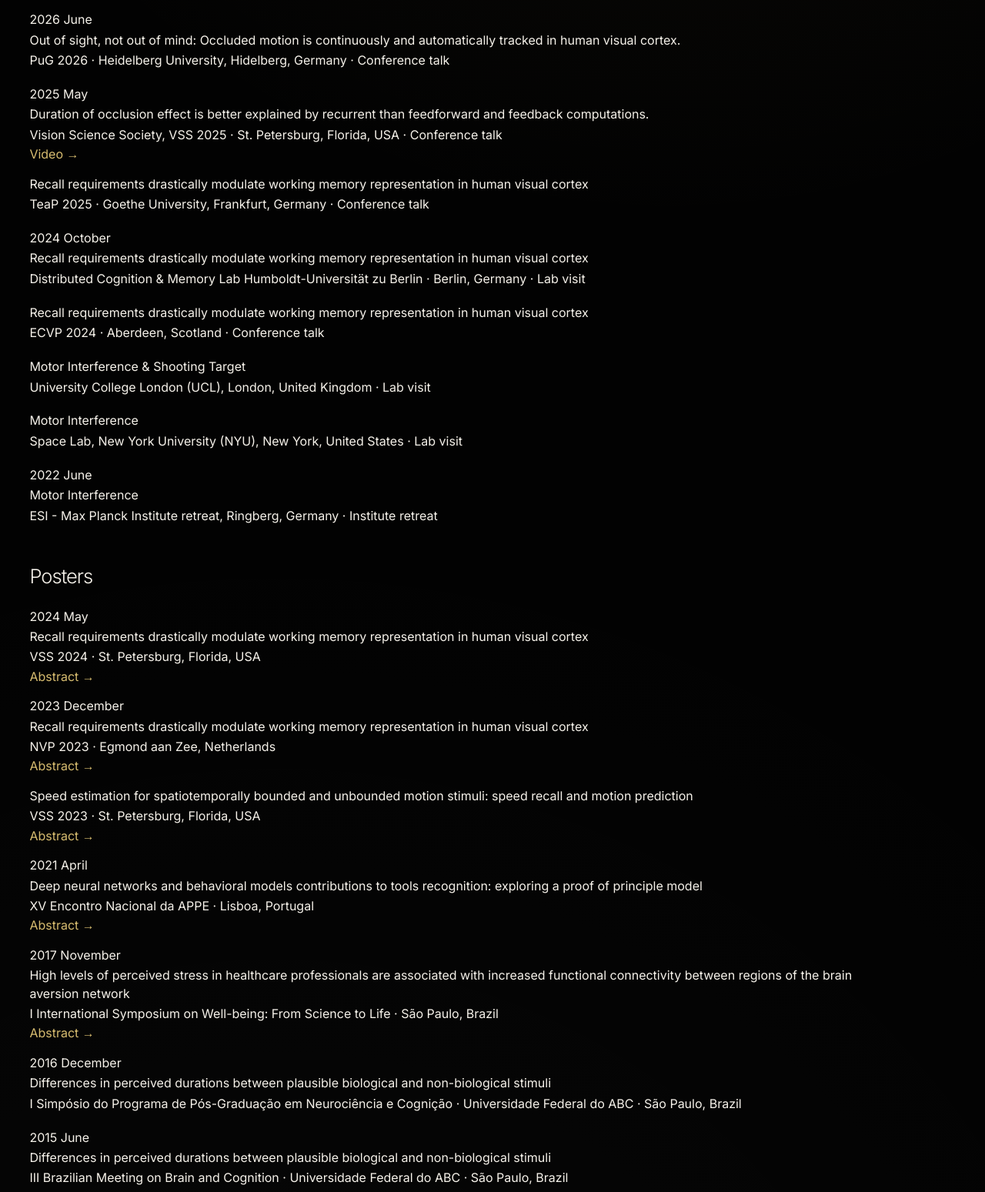
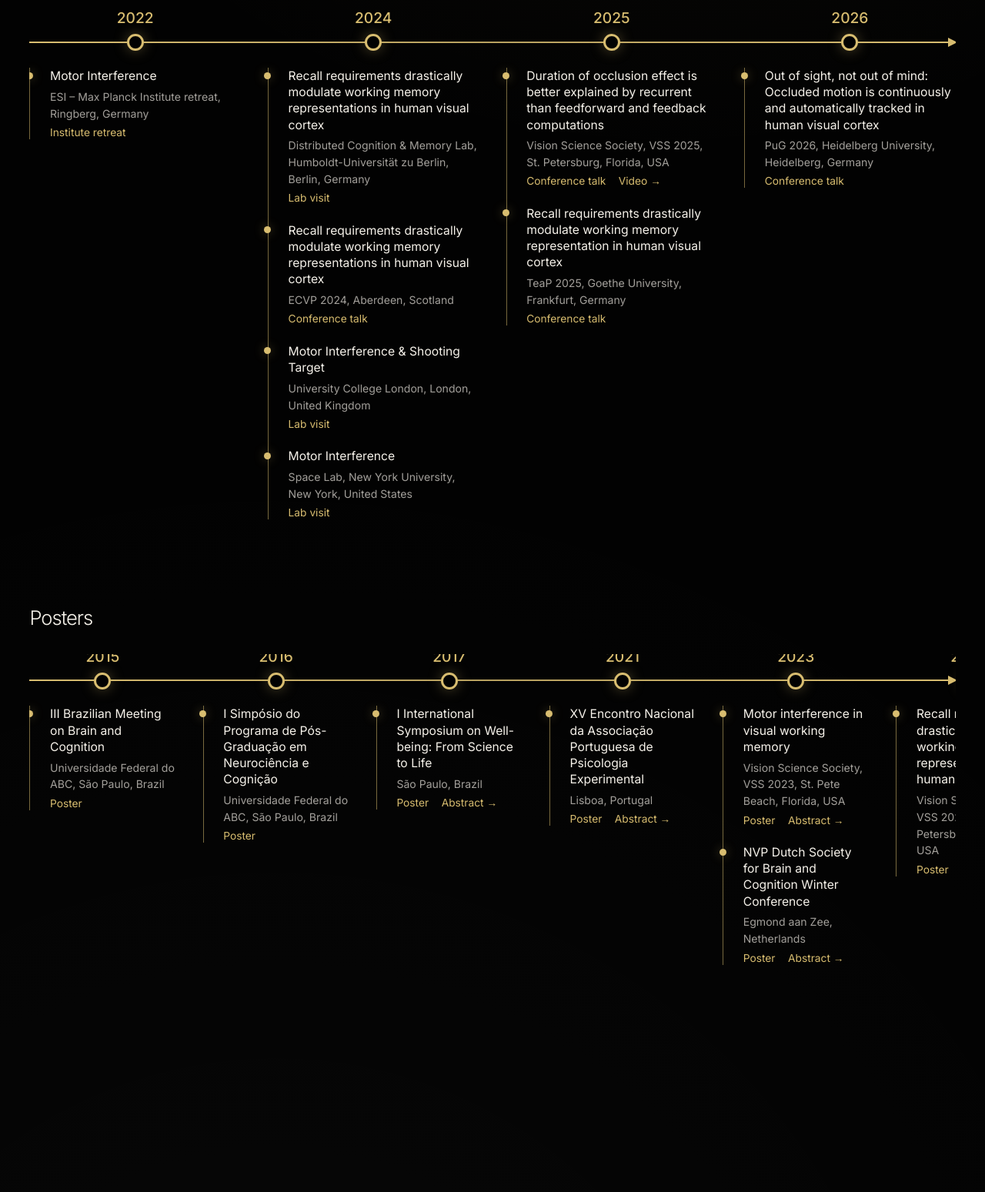
Before and after one commit to Gmgiorjiani/gmgiorjiani.github.io, a plain HTML site: page index.html in a window 1280 px wide. Shown: the part 3080-4629 px from the top of the page at 77% size. Drawn offline with Linux system fonts and the light colour scheme.

Commit message:
Update index.html

```diff
--- a/index.html
+++ b/index.html
@@ -275,103 +275,182 @@
 
   <h3>Talks</h3>
 
-    <div class="presentation-list">
+  <div class="horizontal-timeline talks-timeline">
 
-      <article class="presentation">
-        <p class="pub-year">2026 June</p>
-        <p>Out of sight, not out of mind: Occluded motion is continuously and automatically tracked in human visual cortex.</p>
-        <p>PuG 2026 · Heidelberg University, Hidelberg, Germany · Conference talk</p>
+    <div class="timeline-line"></div>
+
+    <article class="timeline-year year-2022">
+      <div class="year-marker"></div>
+      <h4>2022</h4>
+
+      <div class="timeline-items">
+        <div class="timeline-item">
+          <h5>Motor Interference</h5>
+          <p>ESI – Max Planck Institute retreat, Ringberg, Germany</p>
+          <span>Institute retreat</span>
+        </div>
+      </div>
     </article>
 
-      <article class="presentation">
-        <p class="pub-year">2025 May</p>
-        <p>Duration of occlusion effect is better explained by recurrent than feedforward and feedback computations.</p>
-        <p>Vision Science Society, VSS 2025 · St. Petersburg, Florida, USA · Conference talk</p>
-        <a href="https://youtu.be/Qxn8h3v8CIo?si=yVAQEmOzNrwlq3vS" target="_blank" rel="noopener">Video →</a>
+    <article class="timeline-year year-2024">
+      <div class="year-marker"></div>
+      <h4>2024</h4>
+
+      <div class="timeline-items">
+        <div class="timeline-item">
+          <h5>Recall requirements drastically modulate working memory representations in human visual cortex</h5>
+          <p>Distributed Cognition & Memory Lab, Humboldt-Universität zu Berlin, Berlin, Germany</p>
+          <span>Lab visit</span>
+        </div>
+
+        <div class="timeline-item">
+          <h5>Recall requirements drastically modulate working memory representations in human visual cortex</h5>
+          <p>ECVP 2024, Aberdeen, Scotland</p>
+          <span>Conference talk</span>
+        </div>
+
+        <div class="timeline-item">
+          <h5>Motor Interference & Shooting Target</h5>
+          <p>University College London, London, United Kingdom</p>
+          <span>Lab visit</span>
+        </div>
+
+        <div class="timeline-item">
+          <h5>Motor Interference</h5>
+          <p>Space Lab, New York University, New York, United States</p>
+          <span>Lab visit</span>
+        </div>
+      </div>
     </article>
 
-      <article class="presentation">
-        <p>Recall requirements drastically modulate working memory representation in human visual cortex</p>
-        <p>TeaP 2025 · Goethe University, Frankfurt, Germany · Conference talk</p>
+    <article class="timeline-year year-2025">
+      <div class="year-marker"></div>
+      <h4>2025</h4>
+
+      <div class="timeline-items">
+        <div class="timeline-item">
+          <h5>Duration of occlusion effect is better explained by recurrent than feedforward and feedback computations</h5>
+          <p>Vision Science Society, VSS 2025, St. Petersburg, Florida, USA</p>
+          <span>Conference talk</span>
+          <a href="https://youtu.be/Qxn8h3v8CIo?si=yVAQEmOzNrwlq3vS" target="_blank" rel="noopener">Video →</a>
+        </div>
+
+        <div class="timeline-item">
+          <h5>Recall requirements drastically modulate working memory representation in human visual cortex</h5>
+          <p>TeaP 2025, Goethe University, Frankfurt, Germany</p>
+          <span>Conference talk</span>
+        </div>
+      </div>
     </article>
 
-      <article class="presentation">
-        <p class="pub-year">2024 October</p>
-        <p>Recall requirements drastically modulate working memory representation in human visual cortex</p>
-        <p>Distributed Cognition & Memory Lab Humboldt-Universität zu Berlin · Berlin, Germany · Lab visit</p>
-      </article>
+    <article class="timeline-year year-2026">
+      <div class="year-marker"></div>
+      <h4>2026</h4>
 
-      <article class="presentation">
-        <p>Recall requirements drastically modulate working memory representation in human visual cortex</p>
-        <p>ECVP 2024 · Aberdeen, Scotland · Conference talk</p>
-      </article>
-
-      <article class="presentation">
-        <p>Motor Interference & Shooting Target</p>
-        <p>University College London (UCL), London, United Kingdom · Lab visit</p>
-      </article>
-
-      <article class="presentation">
-        <p>Motor Interference</p>
-        <p>Space Lab, New York University (NYU), New York, United States · Lab visit</p>
-      </article>
-
-      <article class="presentation">
-        <p class="pub-year">2022 June</p>
-        <p>Motor Interference</p>
-        <p>ESI - Max Planck Institute retreat, Ringberg, Germany · Institute retreat</p>
+      <div class="timeline-items">
+        <div class="timeline-item">
+          <h5>Out of sight, not out of mind: Occluded motion is continuously and automatically tracked in human visual cortex</h5>
+          <p>PuG 2026, Heidelberg University, Heidelberg, Germany</p>
+          <span>Conference talk</span>
+        </div>
+      </div>
     </article>
 
   </div>
 
   <h3>Posters</h3>
 
-    <div class="presentation-list">
+  <div class="horizontal-timeline posters-timeline">
 
-      <article class="presentation">
-        <p class="pub-year">2024 May</p>
-        <p>Recall requirements drastically modulate working memory representation in human visual cortex</p>
-        <p>VSS 2024 · St. Petersburg, Florida, USA</p>
-        <a href="#" target="_blank" rel="noopener">Abstract →</a>
+    <div class="timeline-line"></div>
+
+    <article class="timeline-year year-2015">
+      <div class="year-marker"></div>
+      <h4>2015</h4>
+
+      <div class="timeline-items">
+        <div class="timeline-item">
+          <h5>III Brazilian Meeting on Brain and Cognition</h5>
+          <p>Universidade Federal do ABC, São Paulo, Brazil</p>
+          <span>Poster</span>
+        </div>
+      </div>
     </article>
 
-      <article class="presentation">
-        <p class="pub-year">2023 December</p>
-        <p>Recall requirements drastically modulate working memory representation in human visual cortex</p>
-        <p>NVP 2023 · Egmond aan Zee, Netherlands</p>
-        <a href="#" target="_blank" rel="noopener">Abstract →</a>
+    <article class="timeline-year year-2016">
+      <div class="year-marker"></div>
+      <h4>2016</h4>
+
+      <div class="timeline-items">
+        <div class="timeline-item">
+          <h5>I Simpósio do Programa de Pós-Graduação em Neurociência e Cognição</h5>
+          <p>Universidade Federal do ABC, São Paulo, Brazil</p>
+          <span>Poster</span>
+        </div>
+      </div>
     </article>
 
-      <article class="presentation">
-        <p>Speed estimation for spatiotemporally bounded and unbounded motion stimuli: speed recall and motion prediction</p>
-        <p>VSS 2023 · St. Petersburg, Florida, USA</p>
+    <article class="timeline-year year-2017">
+      <div class="year-marker"></div>
+      <h4>2017</h4>
+
+      <div class="timeline-items">
+        <div class="timeline-item">
+          <h5>I International Symposium on Well-being: From Science to Life</h5>
+          <p>São Paulo, Brazil</p>
+          <span>Poster</span>
           <a href="#" target="_blank" rel="noopener">Abstract →</a>
+        </div>
+      </div>
     </article>
 
-      <article class="presentation">
-        <p class="pub-year">2021 April</p>
-        <p>Deep neural networks and behavioral models contributions to tools recognition: exploring a proof of principle model</p>
-        <p>XV Encontro Nacional da APPE · Lisboa, Portugal</p>
+    <article class="timeline-year year-2021">
+      <div class="year-marker"></div>
+      <h4>2021</h4>
+
+      <div class="timeline-items">
+        <div class="timeline-item">
+          <h5>XV Encontro Nacional da Associação Portuguesa de Psicologia Experimental</h5>
+          <p>Lisboa, Portugal</p>
+          <span>Poster</span>
           <a href="#" target="_blank" rel="noopener">Abstract →</a>
+        </div>
+      </div>
     </article>
 
-      <article class="presentation">
-        <p class="pub-year">2017 November</p>
-        <p>High levels of perceived stress in healthcare professionals are associated with increased functional connectivity between regions of the brain aversion network</p>
-        <p>I International Symposium on Well-being: From Science to Life · São Paulo, Brazil</p>
+    <article class="timeline-year year-2023">
+      <div class="year-marker"></div>
+      <h4>2023</h4>
+
+      <div class="timeline-items">
+        <div class="timeline-item">
+          <h5>Motor interference in visual working memory</h5>
+          <p>Vision Science Society, VSS 2023, St. Pete Beach, Florida, USA</p>
+          <span>Poster</span>
           <a href="#" target="_blank" rel="noopener">Abstract →</a>
+        </div>
+
+        <div class="timeline-item">
+          <h5>NVP Dutch Society for Brain and Cognition Winter Conference</h5>
+          <p>Egmond aan Zee, Netherlands</p>
+          <span>Poster</span>
+          <a href="#" target="_blank" rel="noopener">Abstract →</a>
+        </div>
+      </div>
     </article>
 
-      <article class="presentation">
-        <p class="pub-year">2016 December</p>
-        <p>Differences in perceived durations between plausible biological and non-biological stimuli</p>
-        <p>I Simpósio do Programa de Pós-Graduação em Neurociência e Cognição · Universidade Federal do ABC · São Paulo, Brazil</p>
-      </article>
+    <article class="timeline-year year-2024">
+      <div class="year-marker"></div>
+      <h4>2024</h4>
 
-      <article class="presentation">
-        <p class="pub-year">2015 June</p>
-        <p>Differences in perceived durations between plausible biological and non-biological stimuli</p>
-        <p>III Brazilian Meeting on Brain and Cognition · Universidade Federal do ABC · São Paulo, Brazil</p>
+      <div class="timeline-items">
+        <div class="timeline-item">
+          <h5>Recall requirements drastically modulate working memory representation in human visual cortex</h5>
+          <p>Vision Science Society, VSS 2024, St. Petersburg, Florida, USA</p>
+          <span>Poster</span>
+          <a href="#" target="_blank" rel="noopener">Abstract →</a>
+        </div>
+      </div>
     </article>
 
   </div>
```
Lines whose indentation alone changed are shown as unchanged.
